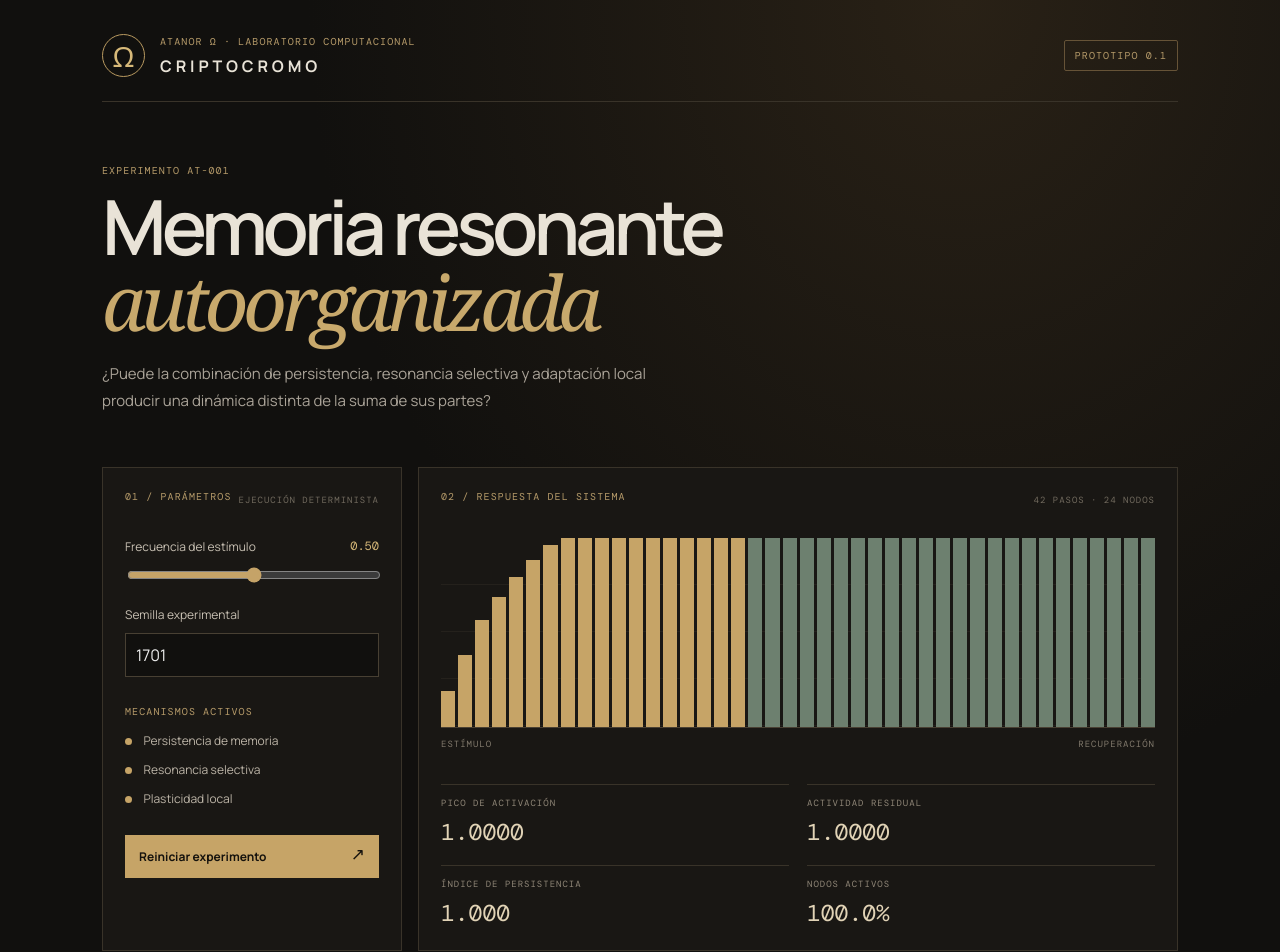
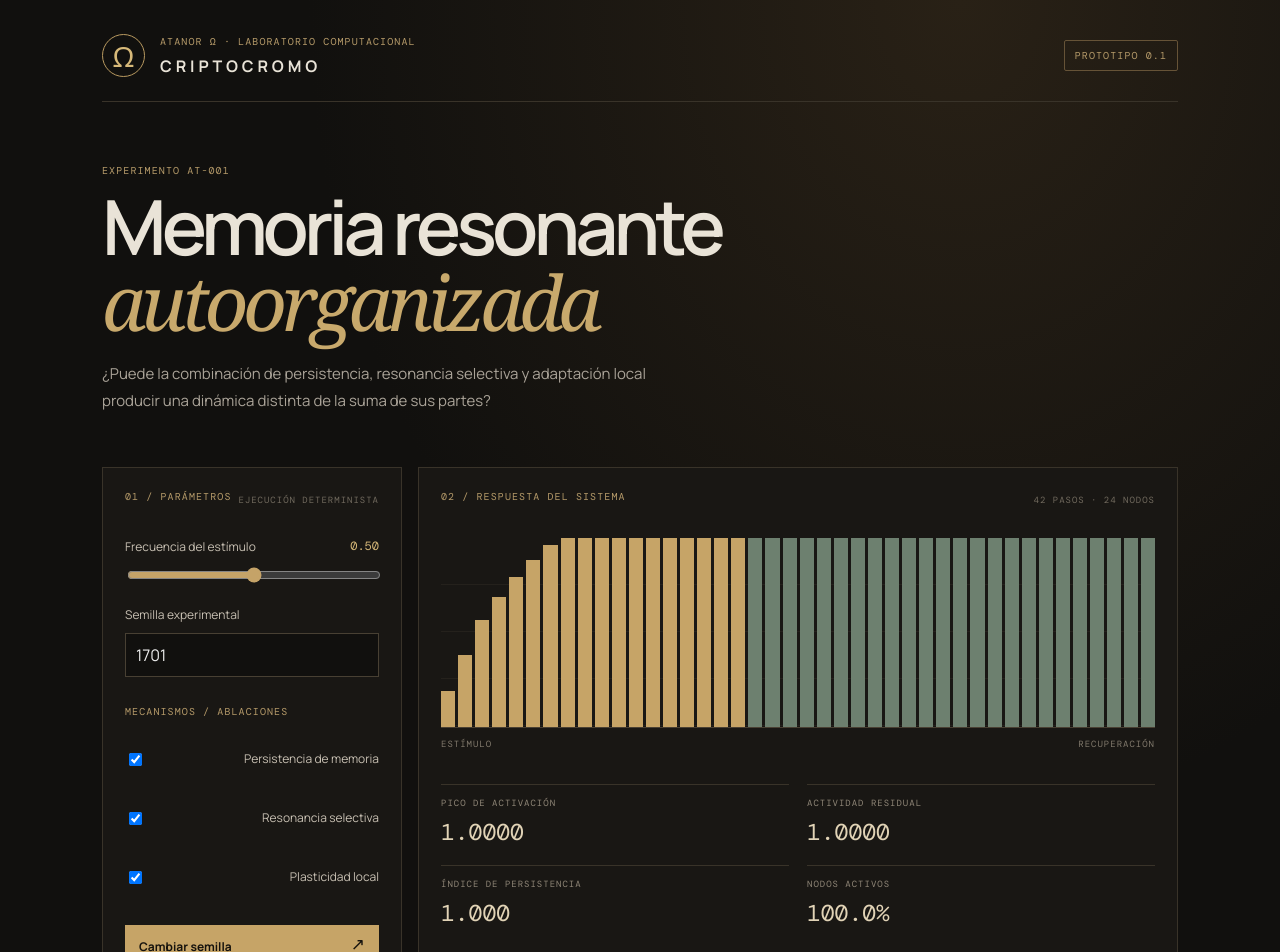
Before and after one commit to SolvensAmoris/criptocromo, a React (Vite) app: page / in a window 1280 px wide. Shown: the top 952 px of the page. Built offline with nearby package versions, Linux system fonts and the light colour scheme.

Commit message:
Make AT-001 mechanism ablations interactive

```diff
--- a/src/App.tsx
+++ b/src/App.tsx
@@ -6,80 +6,37 @@ import { measureAt001 } from './experiments/at001/metrics';
 export default function App() {
   const [seed, setSeed] = useState(defaultConfig.seed);
   const [frequency, setFrequency] = useState(0.5);
-  const [runNumber, setRunNumber] = useState(0);
-  const config = useMemo(() => ({ ...defaultConfig, seed }), [seed]);
-  const result = useMemo(
-    () => runAt001(config, frequency),
-    [config, frequency, runNumber]
-  );
-  const metrics = useMemo(
-    () => measureAt001(config, frequency),
-    [config, frequency, runNumber]
-  );
+  const [switches, setSwitches] = useState(defaultConfig.switches);
+  const config = useMemo(() => ({ ...defaultConfig, seed, switches }), [seed, switches]);
+  const result = useMemo(() => runAt001(config, frequency), [config, frequency]);
+  const metrics = useMemo(() => measureAt001(config, frequency), [config, frequency]);
   const max = Math.max(...result.history, 0.001);
+  const toggle = (key: keyof typeof switches) =>
+    setSwitches(current => ({ ...current, [key]: !current[key] }));
 
-  return (
-    <main className="shell">
-      <header className="topbar">
-        <div className="mark">Ω</div>
-        <div>
-          <p className="eyebrow">ATANOR Ω · LABORATORIO COMPUTACIONAL</p>
-          <h1>CRIPTOCROMO</h1>
+  return <main className="shell">
+    <header className="topbar"><div className="mark">Ω</div><div><p className="eyebrow">ATANOR Ω · LABORATORIO COMPUTACIONAL</p><h1>CRIPTOCROMO</h1></div><span className="status">PROTOTIPO 0.1</span></header>
+    <section className="intro"><p className="eyebrow">EXPERIMENTO AT-001</p><h2>Memoria resonante<br/><em>autoorganizada</em></h2><p className="lead">¿Puede la combinación de persistencia, resonancia selectiva y adaptación local producir una dinámica distinta de la suma de sus partes?</p></section>
+    <section className="workspace">
+      <div className="panel controls"><div className="panel-heading"><span className="eyebrow">01 / PARÁMETROS</span><span className="tiny">EJECUCIÓN DETERMINISTA</span></div>
+        <label htmlFor="frequency">Frecuencia del estímulo <strong>{frequency.toFixed(2)}</strong></label>
+        <input id="frequency" type="range" min="0" max="1" step="0.01" value={frequency} onChange={e => setFrequency(Number(e.target.value))}/>
+        <label htmlFor="seed">Semilla experimental</label><input id="seed" type="number" value={seed} onChange={e => setSeed(Number(e.target.value) || 1)}/>
+        <div className="switches"><p className="eyebrow">MECANISMOS / ABLACIONES</p>
+          <label className="toggle"><input type="checkbox" checked={switches.memory} onChange={() => toggle('memory')}/> Persistencia de memoria</label>
+          <label className="toggle"><input type="checkbox" checked={switches.resonance} onChange={() => toggle('resonance')}/> Resonancia selectiva</label>
+          <label className="toggle"><input type="checkbox" checked={switches.plasticity} onChange={() => toggle('plasticity')}/> Plasticidad local</label>
         </div>
-        <span className="status">PROTOTIPO 0.1</span>
-      </header>
-
-      <section className="intro">
-        <p className="eyebrow">EXPERIMENTO AT-001</p>
-        <h2>Memoria resonante<br /><em>autoorganizada</em></h2>
-        <p className="lead">¿Puede la combinación de persistencia, resonancia selectiva y adaptación local producir una dinámica distinta de la suma de sus partes?</p>
-      </section>
-
-      <section className="workspace">
-        <div className="panel controls">
-          <div className="panel-heading">
-            <span className="eyebrow">01 / PARÁMETROS</span>
-            <span className="tiny">EJECUCIÓN DETERMINISTA</span>
-          </div>
-          <label htmlFor="frequency">Frecuencia del estímulo <strong>{frequency.toFixed(2)}</strong></label>
-          <input id="frequency" type="range" min="0" max="1" step="0.01" value={frequency} onChange={event => setFrequency(Number(event.target.value))} />
-          <label htmlFor="seed">Semilla experimental</label>
-          <input id="seed" type="number" value={seed} onChange={event => setSeed(Number(event.target.value) || 1)} />
-          <div className="switches">
-            <p className="eyebrow">MECANISMOS ACTIVOS</p>
-            <span><i className="dot on" /> Persistencia de memoria</span>
-            <span><i className="dot on" /> Resonancia selectiva</span>
-            <span><i className="dot on" /> Plasticidad local</span>
-          </div>
-          <button onClick={() => setRunNumber(value => value + 1)}>Reiniciar experimento <span>↗</span></button>
-        </div>
-
-        <div className="panel output">
-          <div className="panel-heading">
-            <span className="eyebrow">02 / RESPUESTA DEL SISTEMA</span>
-            <span className="tiny">42 PASOS · 24 NODOS</span>
-          </div>
-          <div className="chart" role="img" aria-label="Evolución de la activación media durante el experimento">
-            {result.history.map((value, index) => (
-              <div className={index < 18 ? 'bar pulse' : 'bar recovery'} key={index} style={{ height: `${Math.max(2, value / max * 100)}%` }} title={`Paso ${index + 1}: ${value.toFixed(4)}`} />
-            ))}
-          </div>
-          <div className="chart-legend"><span>ESTÍMULO</span><span>RECUPERACIÓN</span></div>
-          <div className="metrics">
-            <div><span>PICO DE ACTIVACIÓN</span><strong>{metrics.peakActivation.toFixed(4)}</strong></div>
-            <div><span>ACTIVIDAD RESIDUAL</span><strong>{metrics.residualActivation.toFixed(4)}</strong></div>
-            <div><span>ÍNDICE DE PERSISTENCIA</span><strong>{metrics.persistenceRatio.toFixed(3)}</strong></div>
-            <div><span>NODOS ACTIVOS</span><strong>{(metrics.activeNodeFraction * 100).toFixed(1)}%</strong></div>
-          </div>
-        </div>
-      </section>
-
-      <section className="note">
-        <span className="eyebrow">03 / NOTA METODOLÓGICA</span>
-        <p>Esta visualización muestra una simulación computacional definida por parámetros explícitos. No representa un fenómeno físico medido. La persistencia observada depende del modelo, la semilla y la configuración; todavía no constituye evidencia de emergencia ni de novedad.</p>
-      </section>
-
-      <footer><span>EXPERIMENT ≠ RESULT ≠ CONCLUSION</span><span>CRIPTOCROMO / ATANOR Ω</span></footer>
-    </main>
-  );
+        <button onClick={() => { setSeed(value => value + 1); }}>Cambiar semilla <span>↗</span></button>
+      </div>
+      <div className="panel output"><div className="panel-heading"><span className="eyebrow">02 / RESPUESTA DEL SISTEMA</span><span className="tiny">42 PASOS · 24 NODOS</span></div>
+        <div className="chart" role="img" aria-label="Evolución de la activación media">
+          {result.history.map((value, index) => <div className={index < 18 ? 'bar pulse' : 'bar recovery'} key={index} style={{height:`${Math.max(2,value/max*100)}%`}} title={`Paso ${index+1}: ${value.toFixed(4)}`}/>)}
+        </div><div className="chart-legend"><span>ESTÍMULO</span><span>RECUPERACIÓN</span></div>
+        <div className="metrics"><div><span>PICO DE ACTIVACIÓN</span><strong>{metrics.peakActivation.toFixed(4)}</strong></div><div><span>ACTIVIDAD RESIDUAL</span><strong>{metrics.residualActivation.toFixed(4)}</strong></div><div><span>ÍNDICE DE PERSISTENCIA</span><strong>{metrics.persistenceRatio.toFixed(3)}</strong></div><div><span>NODOS ACTIVOS</span><strong>{(metrics.activeNodeFraction*100).toFixed(1)}%</strong></div></div>
+      </div>
+    </section>
+    <section className="note"><span className="eyebrow">03 / NOTA METODOLÓGICA</span><p>Esta visualización muestra una simulación computacional definida por parámetros explícitos. No representa un fenómeno físico medido. La persistencia observada depende del modelo, la semilla y la configuración; todavía no constituye evidencia de emergencia ni de novedad.</p></section>
+    <footer><span>EXPERIMENT ≠ RESULT ≠ CONCLUSION</span><span>CRIPTOCROMO / ATANOR Ω</span></footer>
+  </main>;
 }
```
